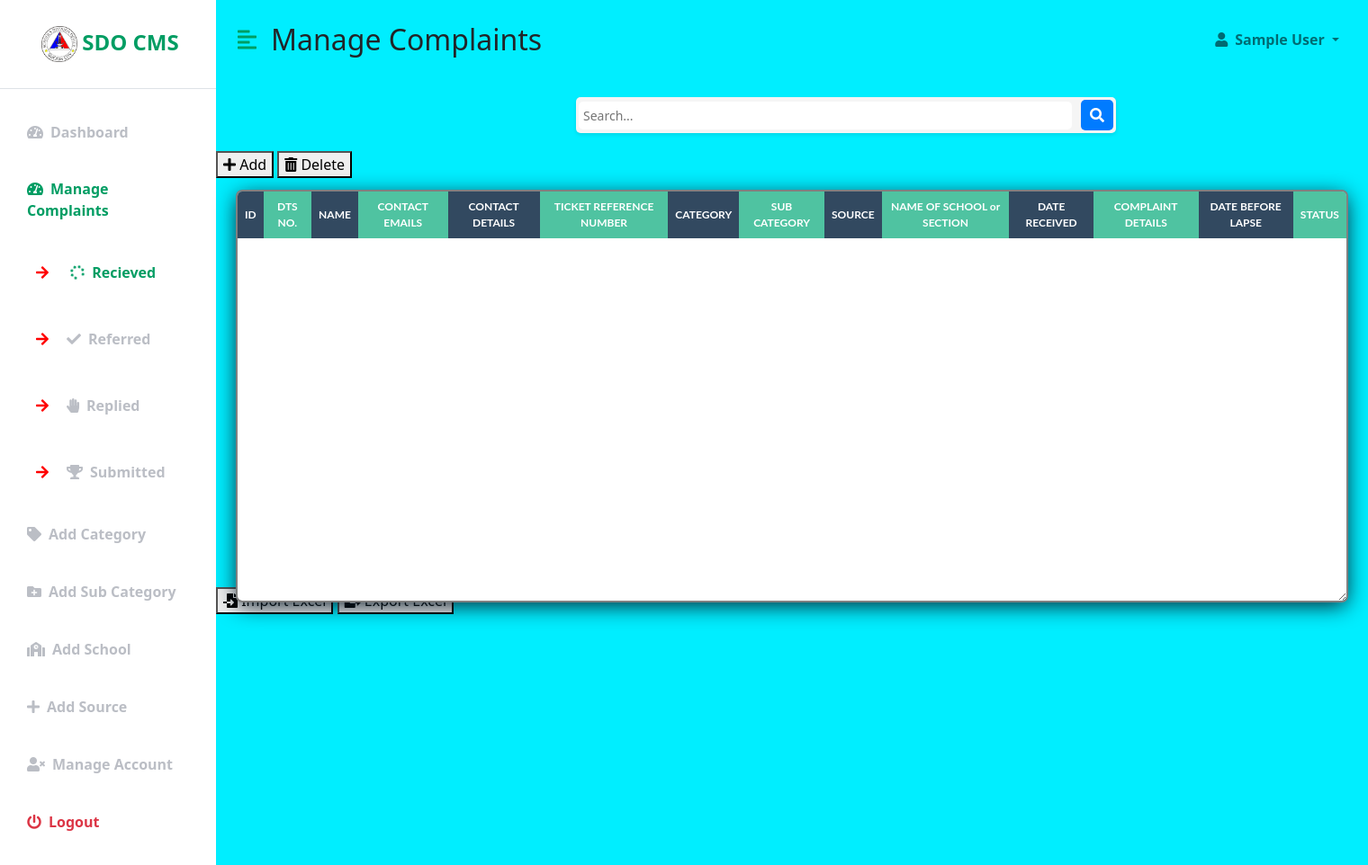
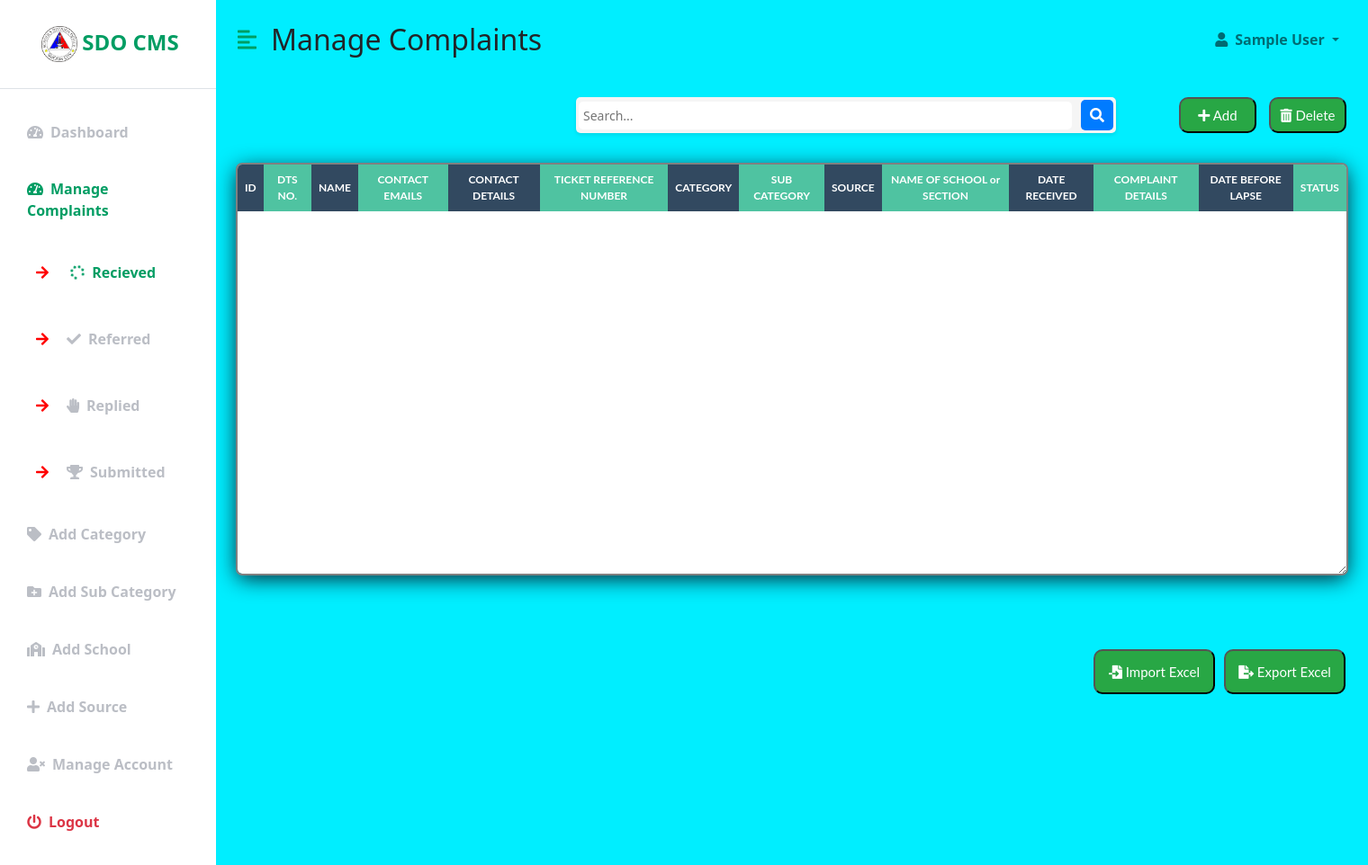
Before and after one commit to jayps69/SDOComplain, a PHP site: page /admin/complaint.php in a window 1520 px wide. Shown: the whole page at 90% size. Run offline with PHP 8.4, Linux system fonts and the light colour scheme; the visitor is signed in with stand-in values (Sample User, id 1); lists and menus that the app fills with data are empty; some libraries are stand-ins or nearby versions.

Commit message:
Update panel.css

```diff
--- a/css/panel.css
+++ b/css/panel.css
@@ -129,6 +129,23 @@
   cursor: pointer;
  }
  #unbtn1{
+  position: absolute;
+  width: 86px;
+  height: 40px;
+  left: 1426px;
+  top: 108px;
+  background-color: #28a745;
+  border-radius: 10px;
+  font-family: 'Lato', sans-serif;
+  font-weight: 400;
+  font-size: 15px;
+  color: #FFFFFF;
+  cursor: pointer;
+  transition: background-color 0.3s ease;
+  z-index: 1;
+ }
+ #unbtn9{
+
   position: absolute;
   width: 86px;
   height: 40px;
@@ -337,7 +354,103 @@ background-color: #0056b3;
   margin-bottom: 10px;
 }
 
+#unbtn9{
 
+  position: absolute;
+  width: 86px;
+  height: 40px;
+  left: 1310px;
+  top: 108px;
+  background-color: #28a745;
+  border-radius: 10px;
+  font-family: 'Lato', sans-serif;
+  font-weight: 400;
+  font-size: 15px;
+  color: #FFFFFF;
+  cursor: pointer;
+  transition: background-color 0.3s ease;
+  z-index: 1;
+ }
+ #unbtn9:hover{
+
+  background-color: #3e704a;
+  box-shadow: 1px 1px gray, 1px 1px gray;
+  border-radius: 10px;
+  transition: .3s ease;
+ }
+ #unbtn10{
+
+  position: absolute;
+  width: 86px;
+  height: 40px;
+  left: 1410px;
+  top: 108px;
+  background-color: #28a745;
+  border-radius: 10px;
+  font-family: 'Lato', sans-serif;
+  font-weight: 400;
+  font-size: 15px;
+  color: #FFFFFF;
+  cursor: pointer;
+  transition: background-color 0.3s ease;
+  z-index: 1;
+ }
+ #unbtn10:hover{
+
+  background-color: #c82333;
+  box-shadow: 1px 1px gray, 1px 1px gray;
+  border-radius: 10px;
+  transition: .3s ease;
+ }
+
+ #unbtn11{
+
+  position: absolute;
+  width: 135px;
+  height: 50px;
+  left: 1215px;
+  bottom: 28px;
+  background-color: #28a745;
+  border-radius: 10px;
+  font-family: 'Lato', sans-serif;
+  font-weight: 400;
+  font-size: 15px;
+  color: #FFFFFF;
+  cursor: pointer;
+  transition: background-color 0.3s ease;
+  z-index: 1;
+ }
+ #unbtn11:hover{
+
+  background-color: #3e704a;
+  box-shadow: 1px 1px gray, 1px 1px gray;
+  border-radius: 10px;
+  transition: .3s ease;
+ }
+ #unbtn12{
+
+  position: absolute;
+  width: 135px;
+  height: 50px;
+  left: 1360px;
+  bottom: 28px;
+  background-color: #28a745;
+  border-radius: 10px;
+  font-family: 'Lato', sans-serif;
+  font-weight: 400;
+  font-size: 15px;
+  color: #FFFFFF;
+  cursor: pointer;
+  transition: background-color 0.3s ease;
+  z-index: 1;
+ }
+ #unbtn12:hover{
+
+  background-color: #c82333;
+  box-shadow: 1px 1px gray, 1px 1px gray;
+  border-radius: 10px;
+  transition: .3s ease;
+ }
 
 @media (min-width: 768px) {
   #sidebar-wrapper {
@@ -355,6 +468,35 @@ background-color: #0056b3;
   #wrapper.toggled .charts {
       width: calc(100%  15rem);
 
-    }
+  }
+  .charts {
+    grid-template-columns: 1fr; /* Display charts in a single column */
+    padding: 10px; /* Reduce padding */
+  }
+  .search-bar {
+    margin: 20px auto; /* Center the search bar */
+  }
+
+  #search {
+    width: 100%; /* Allow the search input to expand to full width */
+  }
+
 
 }
+@media (min-width: 1200px) {
+  /* Adjust the layout for screens wider than 1200px */
+
+  #page-content-wrapper {
+    min-width: 0;
+    width: 100%;
+  }
+
+  .search-bar {
+    margin: 20px 400px; /* Restore the original margin for spacing */
+  }
+
+  #search {
+    width: 900px; /* Restore the original width of the search input */
+  }
+
+}
```
